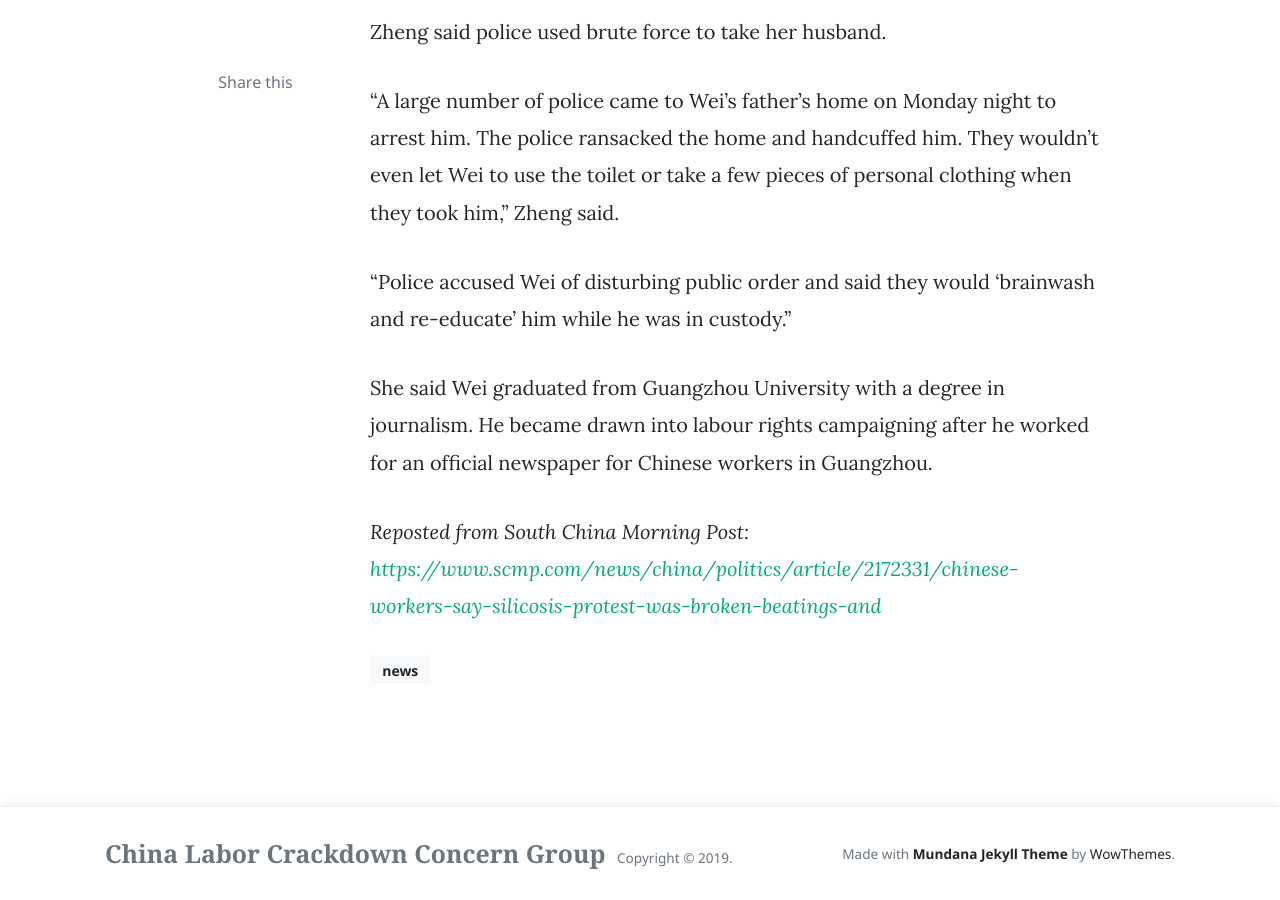
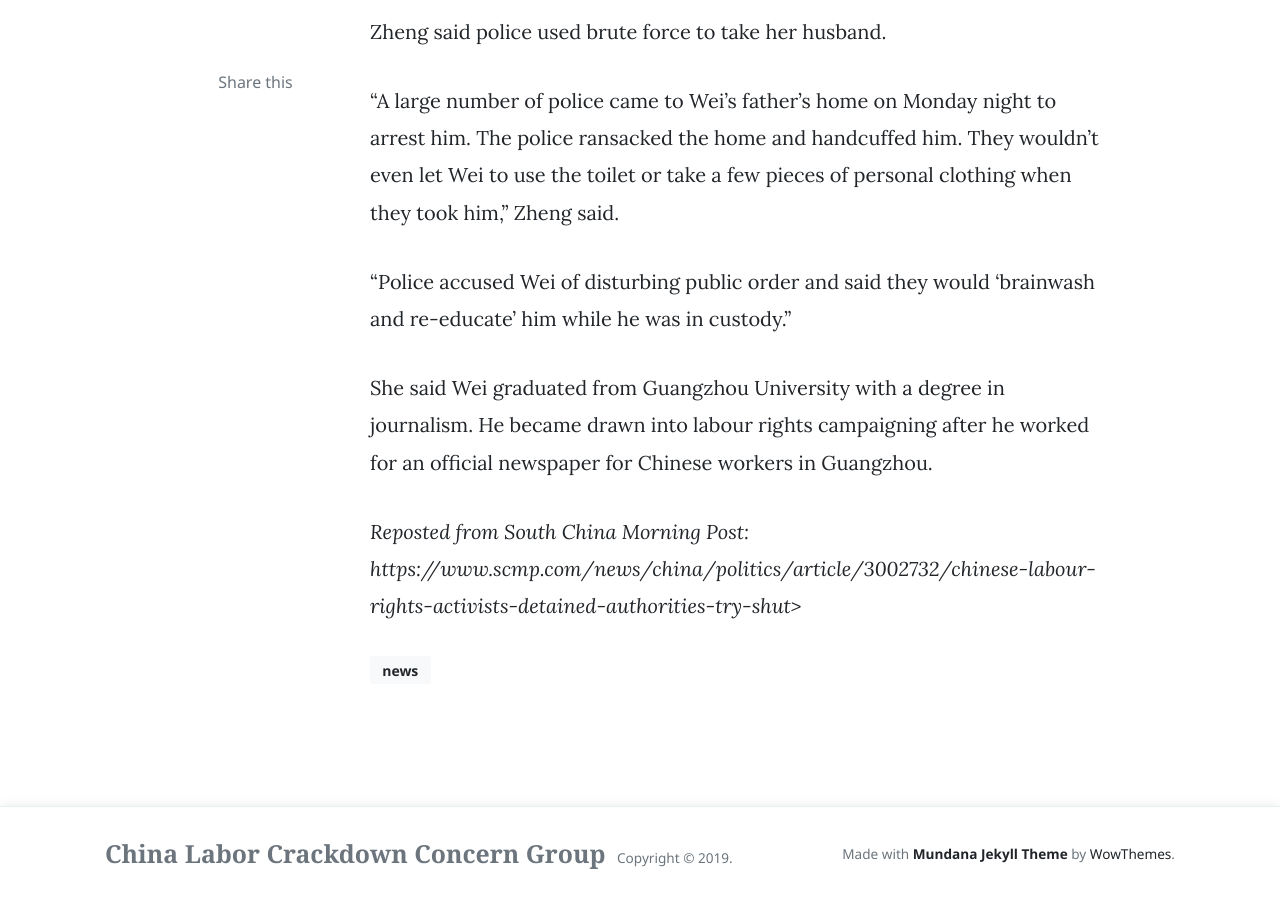
Before and after one commit to laoquan18/laoquan18.github.io, a Jekyll site: the page built from _posts/2019-03-22-Chinese-labour-rights-activists-detained.md, in a window 1280 px wide and 900 px high, scrolled down 3533 px. Built offline with Jekyll 4.4.1, drawn with Linux system fonts in a browser that asks for light colours; nearby versions of some CDN libraries; comment, search, counter and statistics services are not loaded; some of the changed lines change nothing that is shown; grey boxes are pictures that could not be loaded.

Commit message:
Update and rename 2018-11-08-Chinese-labour-rights-activists-detained.md to 2019-03-22-Chinese-labour-rights-activists-detained.md

```diff
--- a/_posts/2018-11-08-Chinese-labour-rights-activists-detained.md
+++ b/_posts/2019-03-22-Chinese-labour-rights-activists-detained.md
@@ -5,7 +5,7 @@
 tags: news
 image: images/H1.jpg
 lang: en
-lang-ref: 2018-11-08-Chinese-labour-rights-activists-detained
+lang-ref: 2019-03-22-Chinese-labour-rights-activists-detained
 excerpt_separator: <!--more-->
 
 ---
@@ -47,4 +47,4 @@
 She said Wei graduated from Guangzhou University with a degree in journalism. He became drawn into labour rights campaigning after he worked for an official newspaper for Chinese workers in Guangzhou.
 
 
-<em>Reposted from South China Morning Post: <https://www.scmp.com/news/china/politics/article/2172331/chinese-workers-say-silicosis-protest-was-broken-beatings-and></em>
+<em>Reposted from South China Morning Post: https://www.scmp.com/news/china/politics/article/3002732/chinese-labour-rights-activists-detained-authorities-try-shut></em>
```
